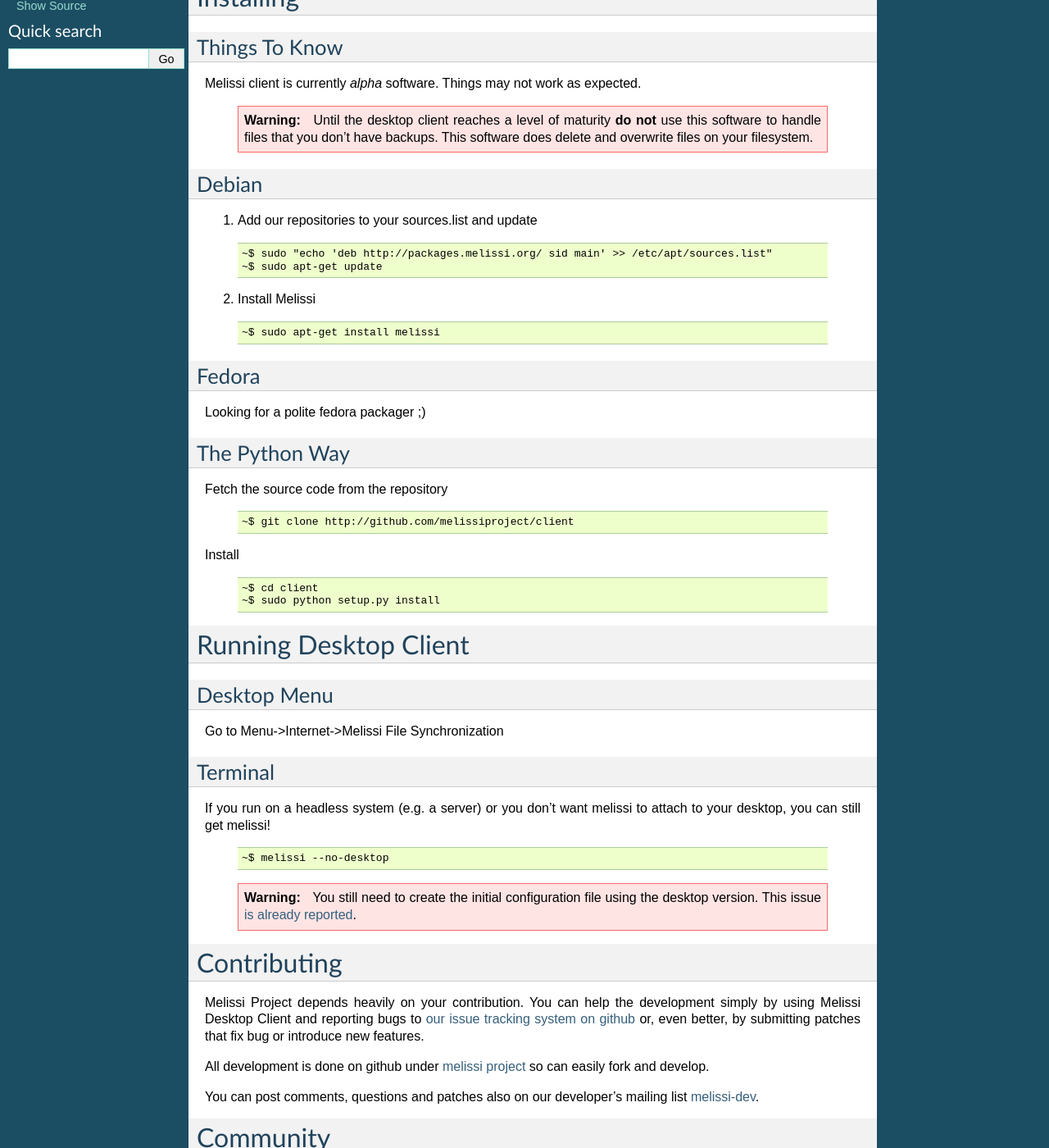
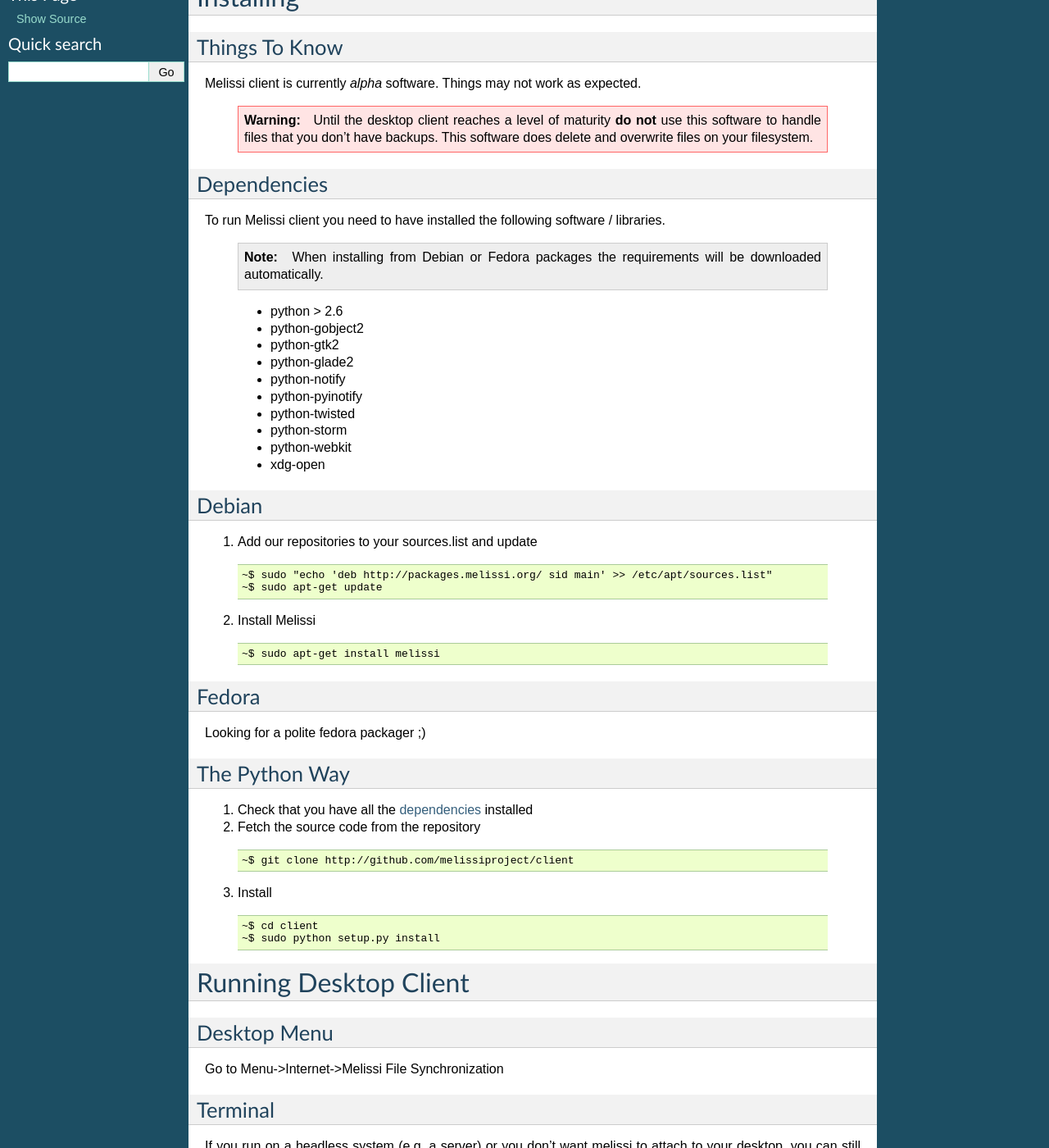
Before and after one commit to melissiproject/client, a Sphinx documentation site: the page built from docs/index.rst, in a window 1280 px wide and 1400 px high, scrolled down 327 px. Shown: the whole window at 82% size. Built offline with Sphinx 7.4.7, drawn with Linux system fonts in a browser that asks for light colours; some of the changed text lies outside the part shown.

Commit message:
Typo fixes Updated "Python Way" Dependencies list

```diff
--- a/docs/index.rst
+++ b/docs/index.rst
@@ -42,6 +42,29 @@
      backups. This software does delete and overwrite files on your
      filesystem.
 
+
+Dependencies
+------------
+
+To run Melissi client you need to have installed the following software / libraries.
+
+  .. note ::
+
+     When installing from Debian or Fedora packages the requirements
+     will be downloaded automatically.
+
+  * python > 2.6
+  * python-gobject2
+  * python-gtk2
+  * python-glade2
+  * python-notify
+  * python-pyinotify
+  * python-twisted
+  * python-storm
+  * python-webkit
+  * xdg-open
+
+
 Debian
 ------
 
@@ -65,15 +88,17 @@
 
 
 The Python Way
---------------
+-----------------------
 
-Fetch the source code from the repository
+1. Check that you have all the dependencies_ installed
+
+2. Fetch the source code from the repository
 
  ::
 
  ~$ git clone http://github.com/melissiproject/client
 
-Install
+3. Install
 
  ::
 
@@ -94,7 +119,7 @@
 --------
 
 If you run on a headless system (e.g. a server) or you don't want
-melissi to attach to your desktop, you can still get melissi!
+melissi to attach to your desktop, you can still get Melissi!
 
  ::
 
@@ -113,7 +138,7 @@
 development simply by using Melissi Desktop Client and reporting bugs
 to `our issue tracking system on github
 <http://www.github.com/melissiproject/client/issues/>`_ or, even
-better, by submitting patches that fix bug or introduce new features.
+better, by submitting patches that fix bugs or introduce new features.
 
 All development is done on github under `melissi project
 <http://www.github.com/melissiproject>`_ so can easily fork and develop.
```
Also changed, not shown: other parts of docs/index.rst (+1 -1 lines).
